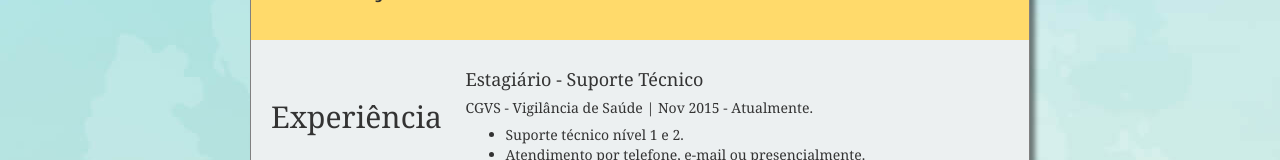
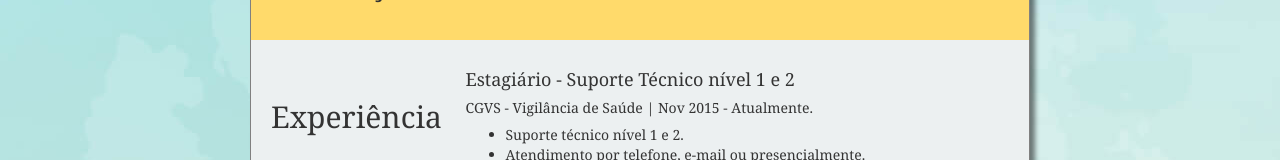
Before and after one commit to phewill/phewill.github.io, a plain HTML site: page index.html in a window 1280 px wide. Shown: the part 563-723 px from the top of the page. Drawn offline with nearby package versions, Linux system fonts and the light colour scheme.

Commit message:
alteração

```diff
--- a/index.html
+++ b/index.html
@@ -89,7 +89,7 @@
 						<div class="col-md-9 config-cols">
 							<div class="row">
 								<div class="col-md-12">
-									<h4>Estagiário - Suporte Técnico</h4>
+									<h4>Estagiário - Suporte Técnico nível 1 e 2</h4>
 									<h5>CGVS - Vigilância de Saúde  | Nov  2015 - Atualmente.</h5>
 
 									<ul>
```
